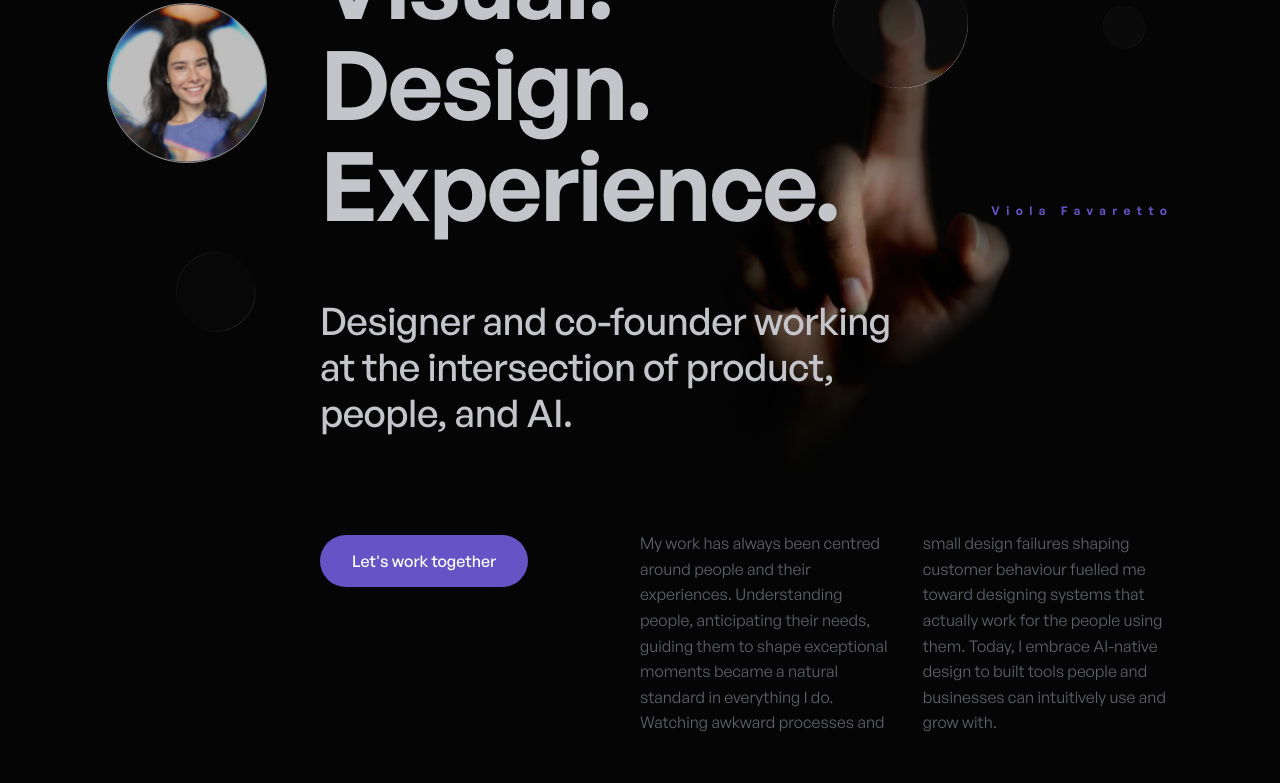
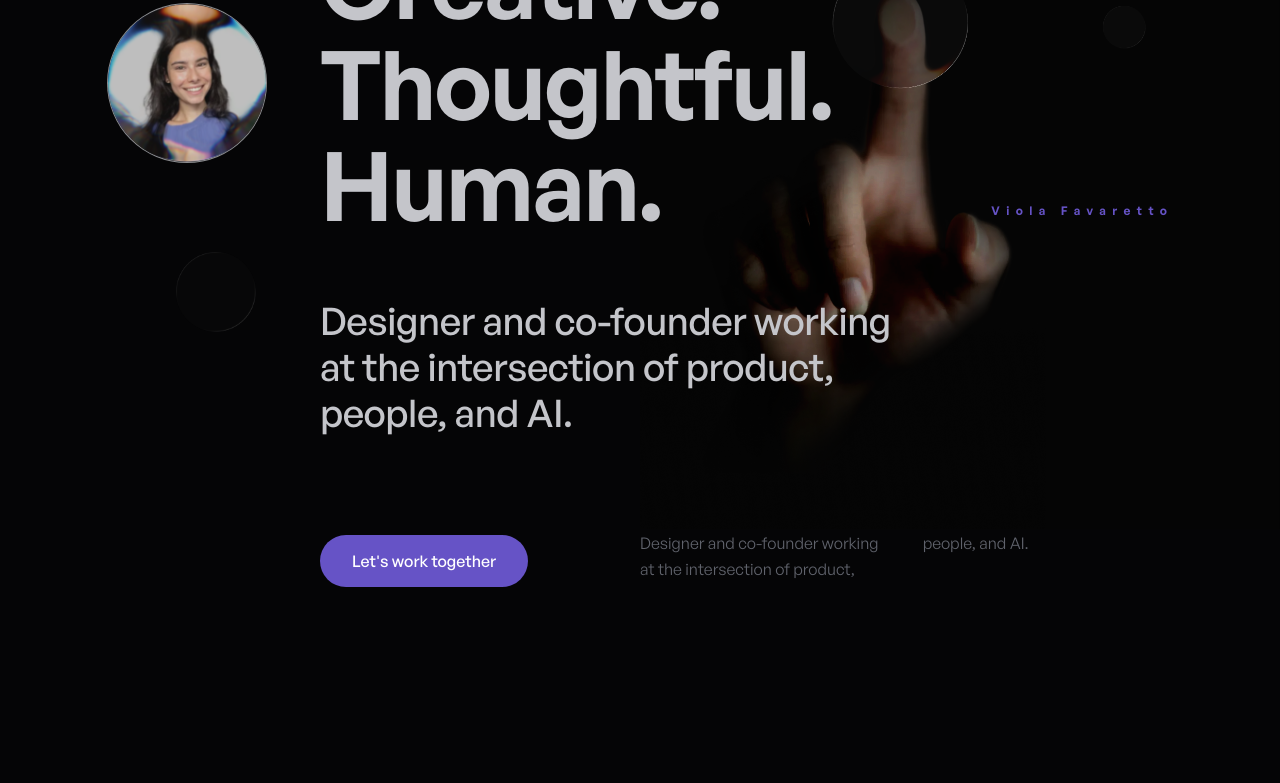
Before and after one commit to Gianeo/violafavola, a Next.js app: page / in a window 1280 px wide. Shown: the part 260-1043 px from the top of the page. Built offline with nearby package versions, Linux system fonts and the light colour scheme.

Commit message:
v2 11/02/26

```diff
--- a/src/app/page.tsx
+++ b/src/app/page.tsx
@@ -16,12 +16,8 @@ export default function HomePage() {
       <Expertise {...expertise} />
       <main className="mb-12 md:mb-24">
         <DividerWave className="relative z-20 -mt-3 md:-mt-4" />
-        {/* <About {...about} /> */}
-        {/* <DividerWave /> */}
         <ProjectJustScore />
-        {/* <DividerWave /> */}
         <ProjectSV />
-        {/* <DividerWave flip /> */}
         <ProjectEarthBreath />
       </main>
       <DividerWave flip className="relative z-20 -mb-3 md:-mb-4" />
--- a/src/components/primitives/Button.tsx
+++ b/src/components/primitives/Button.tsx
@@ -43,7 +43,10 @@ export const Button = React.forwardRef<HTMLButtonElement, ButtonProps>(
     const classes = cn(baseStyles, variantStyles[variant], sizeStyles[size], className);
 
     if (asChild && React.isValidElement(children)) {
-      const child = children as React.ReactElement<any>;
+      const child = children as React.ReactElement<{
+        className?: string;
+        children?: React.ReactNode;
+      }>;
       return React.cloneElement(child, {
         ...props,
         className: cn(classes, child.props?.className),
--- a/src/components/sections/Hero.tsx
+++ b/src/components/sections/Hero.tsx
@@ -5,7 +5,6 @@ import { Container } from "@/components/primitives/Container";
 import { Section } from "@/components/primitives/Section";
 import { TopLinks } from "@/components/primitives/TopLinks";
 import type { HeroContent } from "@/content/home";
-import { StartWave } from "../primitives/StartWave";
 
 export function Hero({
   headline,
@@ -20,9 +19,9 @@ export function Hero({
         {line}
       </span>
     ));
-  const renderParagraphs = (text: string, className?: string) =>
+  const renderParagraphs = (text: string) =>
     text.split("\n\n").map((paragraph, index) => (
-      <p key={`${paragraph}-${index}`} className={className}>
+      <p key={`${paragraph}-${index}`}>
         {paragraph.split("\n").map((line, lineIndex) => (
           <span key={`${line}-${lineIndex}`} className="block">
             {line}
@@ -64,9 +63,7 @@ export function Hero({
           </div>
           <div className="col-span-4 flex flex-col gap-6 md:row-start-1 md:col-start-4 md:col-span-7 md:gap-8 relative">
             <h1 className="display">
-              Visual.<br />
-              Design.<br />
-              Experience.<br />
+              {renderLines(headline)}
             </h1>
             <Image
               src="/images/bubble-1.webp"
@@ -96,12 +93,9 @@ export function Hero({
           </div>
 
           <div className="col-span-4 md:row-start-4 md:col-start-7 md:col-span-5">
-            <p className="copy columns-1 gap-6 md:columns-2 md:gap-8 md:max-w-2xl">
-              My work has always been centred around people and their experiences. Understanding people, anticipating their needs, guiding them to shape exceptional moments became a natural standard in everything I do.
-
-              Watching awkward processes and small design failures shaping customer behaviour fuelled me toward designing systems that actually work for the people using them.
-Today, I embrace AI-native design to built tools people and businesses can intuitively use and grow with.
-            </p>
+            <div className="copy columns-1 gap-6 md:columns-2 md:gap-8 md:max-w-2xl">
+              {renderParagraphs(subcopy)}
+            </div>
           </div>
 
         </div>
--- a/src/components/sections/ProjectEarthBreath.tsx
+++ b/src/components/sections/ProjectEarthBreath.tsx
@@ -22,7 +22,7 @@ export function ProjectEarthBreath() {
           <div className="col-span-4 md:row-start-2 md:col-start-2 md:col-span-4 md:mt-16">
             <h3 className="title">A Self-Initiated Ethical Brand Focused on Intentional Buying Experience.</h3>
           </div>
-          <div className="col-span-4 md:row-start-2 md:col-start-8 md:col-span-3 md:pt-1 md:mt-16">
+          <div className="col-span-4 md:row-start-2 md:col-start-8 md:col-span-4 md:pt-1 md:mt-16">
             <h3 className="copy">This project became a playground to explore how sustainability and luxury can look like when treated as one cohesive system. Including how branding, UX and product storytelling can work together to shape trust and buying behaviour in a crowded wellness market. The outcome was an e-commerce experience that felt calm, premium and intentional, while still making ideas like sustainability, materials and ethical production easy to understand for everyday customers.</h3>
           </div>
         </div>
--- a/src/components/sections/ProjectJustScore.tsx
+++ b/src/components/sections/ProjectJustScore.tsx
@@ -23,7 +23,7 @@ export function ProjectJustScore() {
           <div className="col-span-4 md:row-start-2 md:col-start-2 md:col-span-4 md:mt-8">
             <h3 className="title">Introducing Performance Clarity for Modern teams - Making Feedback Continuous, Fair and Actionable.</h3>
           </div>
-          <div className="col-span-4 md:row-start-2 md:col-start-8 md:col-span-3 md:pt-1 md:mt-8">
+          <div className="col-span-4 md:row-start-2 md:col-start-8 md:col-span-4 md:pt-1 md:mt-8">
             <h3 className="copy">A performance management platform for managers that&apos;s simple, actionable, and genuinely motivating. Wore multiple hats as creative co-founder, and supported end-to-end in design and business; from UX/UI, marketing, go-to-market and more. While being mentored on my craft, I dived into applying AI tools and agents, for research, engagement, automations and multi-task management.</h3>
             <div className="pt-8 md:pt-16">
               <Button asChild size="lg">
```
